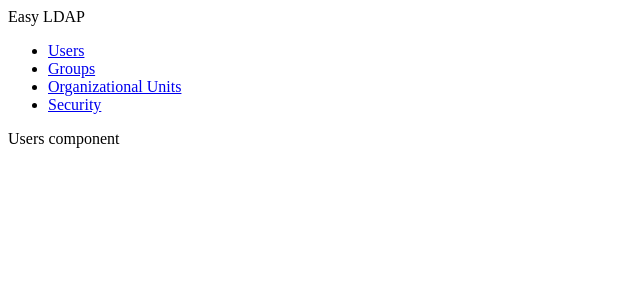
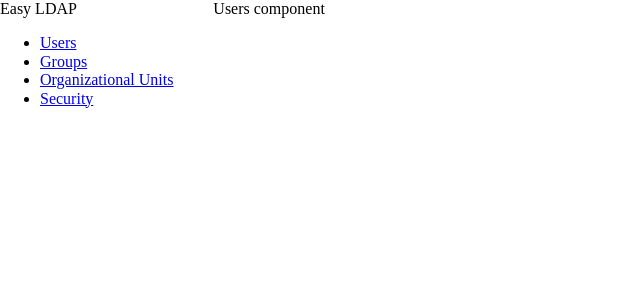
Before and after one commit to lambdaspace/ldap-admin-fe, a Vue app: page /#/users in a window 1280 px wide. Shown: the top 300 px of the page, without its empty margins (0-640 px from the left). Built offline with nearby package versions, Linux system fonts and the light colour scheme.

Commit message:
adds basic flex layout & normalize.cee

```diff
--- a/package.json
+++ b/package.json
@@ -14,6 +14,7 @@
     "build": "node build/build.js"
   },
   "dependencies": {
+    "normalize.css": "^7.0.0",
     "vue": "^2.5.2",
     "vue-router": "^3.0.1",
     "vuex": "^3.0.1"
--- a/src/App.vue
+++ b/src/App.vue
@@ -1,7 +1,9 @@
 <template>
   <div id="app">
     <sidebar/>
-    <router-view/>
+    <div class="main">
+      <router-view/>
+    </div>
   </div>
 </template>
 
@@ -16,5 +18,11 @@ export default {
 
 <style>
 #app {
+  display: flex;
+  width: 100%;
+}
+.main {
+  order: 1;
+  flex: 5;
 }
 </style>
--- a/src/components/Sidebar.vue
+++ b/src/components/Sidebar.vue
@@ -25,3 +25,10 @@ export default {
   name: 'Sidebar',
 };
 </script>
+
+<style>
+  .sidebar{
+    order: 1;
+    flex: 1;
+  }
+</style>
--- a/src/main.js
+++ b/src/main.js
@@ -1,6 +1,8 @@
 // The Vue build version to load with the `import` command
 // (runtime-only or standalone) has been set in webpack.base.conf with an alias.
 import Vue from 'vue';
+import 'normalize.css';
+
 import App from './App';
 import router from './router';
 import store from './store';
```
Also changed, not shown: 1 other file (tests, documents, lock files or other folders).
